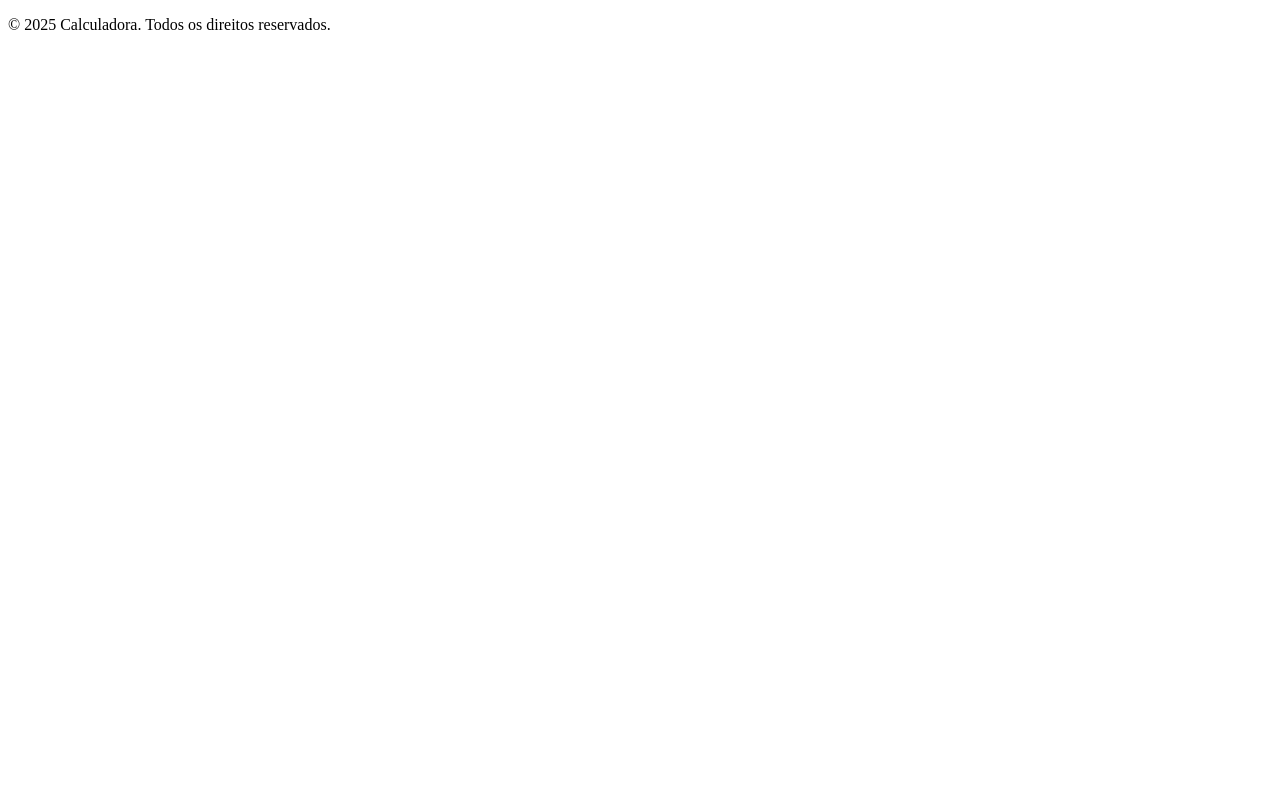
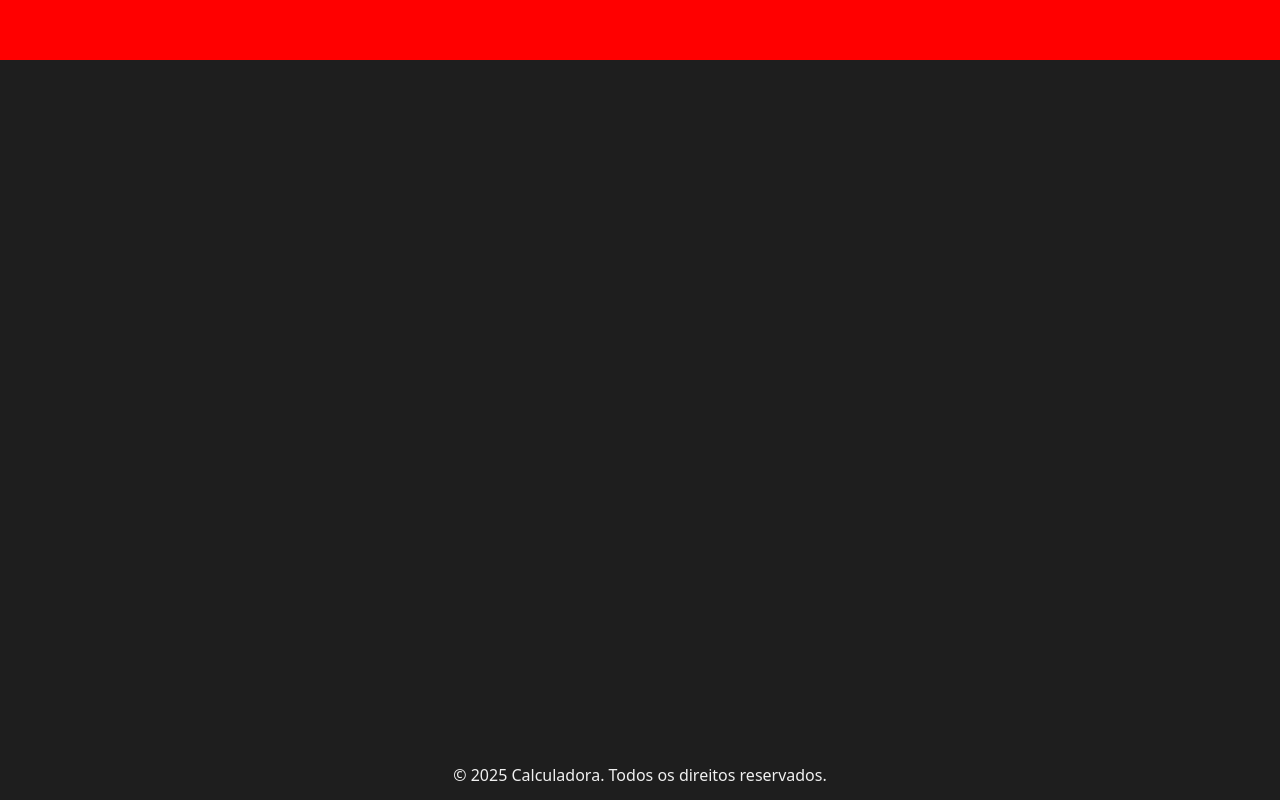
Before and after one commit to mlpasqualoto/calculadora-de-tudo, a website: page public/index.html in a window 1280 px wide. Drawn offline with Linux system fonts and the light colour scheme.

Commit message:
Começando interface

```diff
--- a/public/css/styles.css
+++ b/public/css/styles.css
@@ -0,0 +1,56 @@
+body,
+html {
+    font-family: system-ui, -apple-system, BlinkMacSystemFont, 'Segoe UI', Roboto, Oxygen, Ubuntu, Cantarell, 'Open Sans', 'Helvetica Neue', sans-serif;
+    margin: 0;
+    padding: 0;
+    color: #F0F0F0;
+}
+
+* {
+    box-sizing: border-box;
+}
+
+#totalScreen {
+    display: flex;
+    justify-content: center;
+    align-items: center;
+    height: 100vh;
+    width: 100vw;
+    background-color: #1E1E1E;
+}
+
+header {
+    position: fixed;
+    top: 0;
+    left: 0;
+    right: 0;
+    height: 60px;
+    background-color: grey;
+    color: #F0F0F0;
+    display: flex;
+    justify-content: center;
+    align-items: center;
+}
+
+#container {
+    display: flex;
+    flex-direction: column;
+    justify-content: center;
+    align-items: center;
+    height: 100%;
+    width: 100%;
+    background-color: red;
+}
+
+footer {
+    position: fixed;
+    bottom: 0;
+    left: 0;
+    right: 0;
+    height: 50px;
+    background-color: #1E1E1E;
+    color: #F0F0F0;
+    display: flex;
+    justify-content: center;
+    align-items: center;
+}
--- a/public/index.html
+++ b/public/index.html
@@ -10,9 +10,10 @@
     <title>Calculadora</title>
 </head>
 <body>
+    <div id="totalScreen">
         <!-- Cabeçalho -->
         <header>
-
+            <nav id="container"></nav>
         </header>
 
         <!-- Conteúdo principal -->
@@ -27,8 +28,9 @@
         <footer>
             <p>&copy; 2025 Calculadora. Todos os direitos reservados.</p>
         </footer>
+    </div>
 
     <!-- Scripts -->
-    <script src="/public/js/mains.js"></script>
+    <script type="module" src="/public/js/mains.js"></script>
 </body>
 </html>
```
Also changed, not shown: src/calculations src/emolumentos.js (added). Lines whose indentation alone changed are shown as unchanged.
